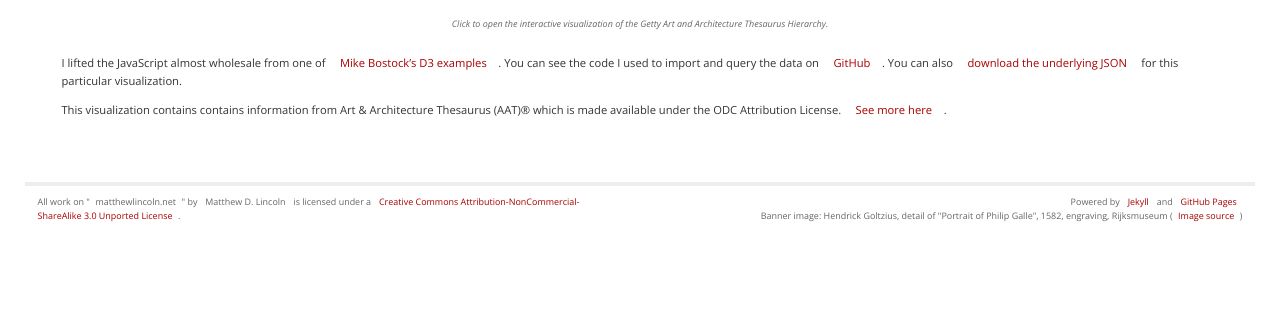
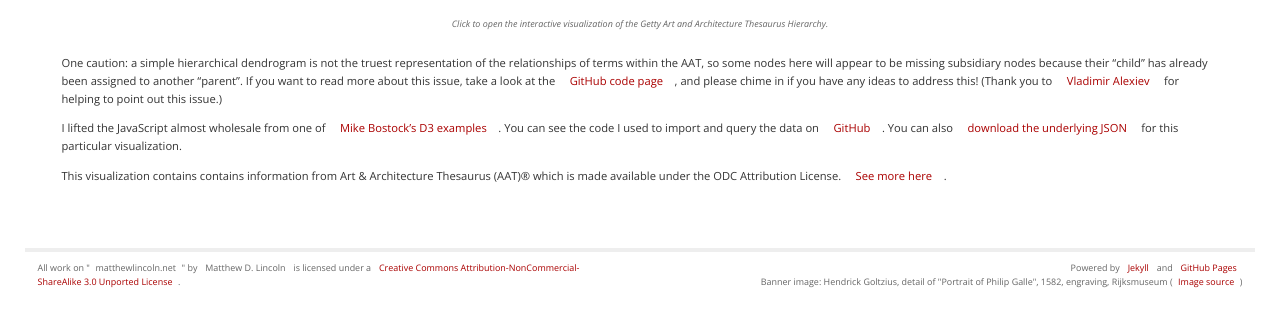
Before and after one commit to mdlincoln/mdlincoln.github.io, a Jekyll site: the page built from projects/aat-dendrogram.md, in a window 1280 px wide, cut to the strip 958-1292 px from the top of the page. Shown: the top 327 px of the strip. Built offline with Jekyll 4.4.1, drawn with Linux system fonts in a browser that asks for light colours; some web fonts are replaced; before the commit the page ends 1227 px from its top, so only the background shows below that.

Commit message:
Note the multiple-parent problem

```diff
--- a/projects/aat-dendrogram.md
+++ b/projects/aat-dendrogram.md
@@ -20,6 +20,10 @@ Click below to open up the visualization, which works best when viewed on a full
 <figcaption>Click to open the interactive visualization of the Getty Art and Architecture Thesaurus Hierarchy.</figcaption>
 </figure>
 
+One caution: a simple hierarchical dendrogram is not the truest representation of the relationships of terms within the AAT, so some nodes here will appear to be missing subsidiary nodes because their "child" has already been assigned to another "parent".
+If you want to read more about this issue, take a look at the [GitHub code page](https://github.com/mdlincoln/getty_vocab/issues/1), and please chime in if you have any ideas to address this!
+(Thank you to [Vladimir Alexiev](https://twitter.com/valexiev1/status/437852989022162944) for helping to point out this issue.)
+
 I lifted the JavaScript almost wholesale from one of [Mike Bostock's D3 examples](http://bl.ocks.org/mbostock/4339083).
 You can see the code I used to import and query the data on [GitHub](https://github.com/mdlincoln/getty_vocab).
 You can also [download the underlying JSON](/assets/docs/aat-hierarchy.json) for this particular visualization.
```
Also changed, not shown: _posts/2014-02-12-hierarchies-of-the-getty.md (+4 -0 lines).
